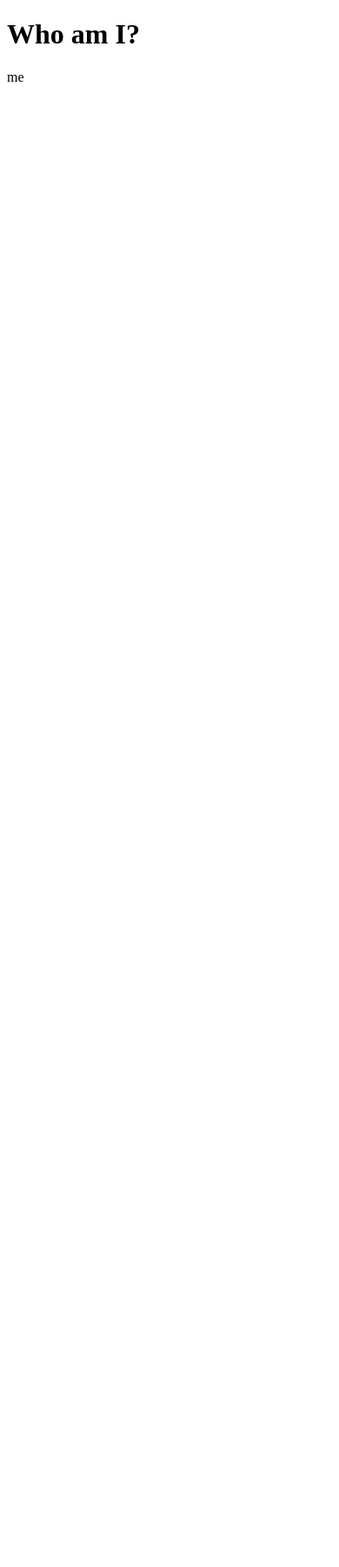
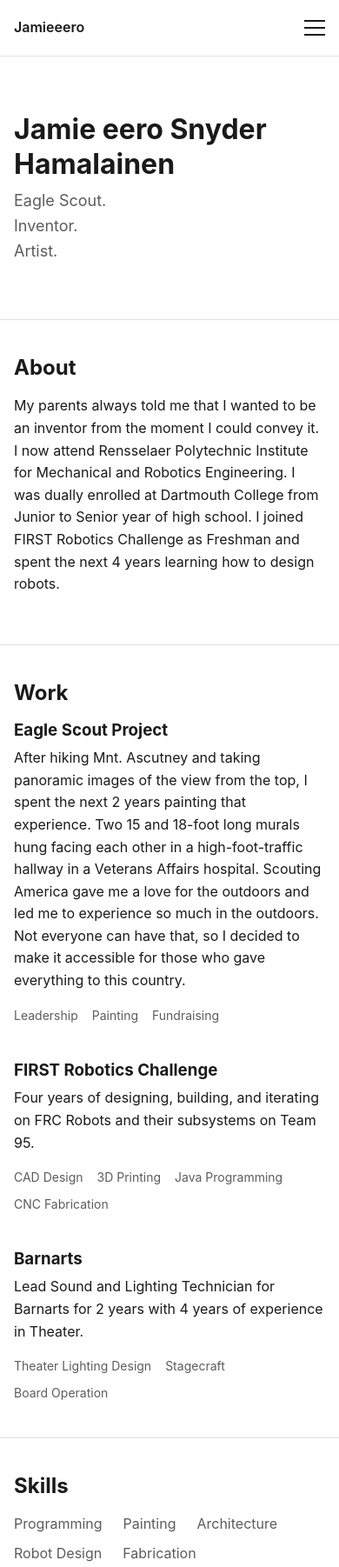
Before and after one commit to Jamieeero/jamieeero.com, a plain HTML site: page index.html in a window 390 px wide. Shown: the top 1802 px of the page at 87% size. Before the commit the page ends 844 px from the top, so only its background shows below. Drawn offline with Linux system fonts and the light colour scheme.

Commit message:
actual first website progress

```diff
--- a/index.html
+++ b/index.html
@@ -2,11 +2,137 @@
 <html lang="en">
 <head>
     <meta charset="UTF-8">
-    <title>Title</title>
+    <meta name="viewport" content="width=device-width, initial-scale=1.0">
+    <title>Your Name — Portfolio</title>
+    <meta name="description" content="Portfolio of Your Name.">
+    <link rel="stylesheet" href="styles.css">
 </head>
 <body>
-<h1>Who am I?</h1>
-<p>me</p>
 
+<a class="skip-link" href="#main">Skip to content</a>
+
+<header class="site-header">
+    <div class="header-inner">
+        <a href="#" class="logo">Jamieeero</a>
+
+        <button class="nav-toggle" id="navToggle" aria-expanded="false" aria-controls="primaryNav">
+            <span class="nav-toggle-bar"></span>
+            <span class="nav-toggle-bar"></span>
+            <span class="nav-toggle-bar"></span>
+            <span class="sr-only">Toggle menu</span>
+        </button>
+
+        <nav class="primary-nav" id="primaryNav">
+            <ul>
+                <li><a href="#about">About</a></li>
+                <li><a href="#work">Work</a></li>
+                <li><a href="#skills">Skills</a></li>
+                <li><a href="#contact">Contact</a></li>
+            </ul>
+        </nav>
+    </div>
+</header>
+
+<main id="main">
+
+    <section class="section hero" id="hero">
+        <div class="container">
+            <h1>Jamie eero Snyder Hamalainen</h1>
+            <p class="hero-subtitle">Eagle Scout.</p>
+            <p class="hero-subtitle">Inventor.</p>
+            <p class="hero-subtitle">Artist.</p>
+        </div>
+    </section>
+
+    <section class="section" id="about">
+        <div class="container">
+            <h2>About</h2>
+            <p>
+                My parents always told me that I wanted to be an inventor from the moment I could convey it. I now attend Rensselaer Polytechnic Institute
+                for Mechanical and Robotics Engineering. I was dually enrolled at Dartmouth College from Junior to Senior year of high school. I joined
+                FIRST Robotics Challenge as Freshman and spent the next 4 years learning how to design robots.
+            </p>
+        </div>
+    </section>
+
+    <section class="section" id="work">
+        <div class="container">
+            <h2>Work</h2>
+
+            <div class="project-list">
+
+                <article class="project">
+                    <h3><a href="#">Eagle Scout Project</a></h3>
+                    <p>After hiking Mnt. Ascutney and taking panoramic images of the view from the top, I spent the next 2 years painting that experience.
+                        Two 15 and 18-foot long murals hung facing each other in a high-foot-traffic hallway in a Veterans Affairs hospital. Scouting America
+                        gave me a love for the outdoors and led me to experience so much in the outdoors. Not everyone can have that, so I decided to make
+                        it accessible for those who gave everything to this country.
+                    </p>
+                    <ul class="project-meta">
+                        <li>Leadership</li>
+                        <li>Painting</li>
+                        <li>Fundraising</li>
+                    </ul>
+                </article>
+
+                <article class="project">
+                    <h3><a href="#">FIRST Robotics Challenge</a></h3>
+                    <p>Four years of designing, building, and iterating on FRC Robots and their subsystems on Team 95.</p>
+                    <ul class="project-meta">
+                        <li>CAD Design</li>
+                        <li>3D Printing</li>
+                        <li>Java Programming</li>
+                        <li>CNC Fabrication</li>
+                    </ul>
+                </article>
+
+                <article class="project">
+                    <h3><a href="#">Barnarts</a></h3>
+                    <p>Lead Sound and Lighting Technician for Barnarts for 2 years with 4 years of experience in Theater.</p>
+                    <ul class="project-meta">
+                        <li>Theater Lighting Design</li>
+                        <li>Stagecraft</li>
+                        <li>Board Operation</li>
+                    </ul>
+                </article>
+
+            </div>
+        </div>
+    </section>
+
+    <section class="section" id="skills">
+        <div class="container">
+            <h2>Skills</h2>
+            <ul class="skills-list">
+                <li>Programming</li>
+                <li>Painting</li>
+                <li>Architecture</li>
+                <li>Robot Design</li>
+                <li>Fabrication</li>
+            </ul>
+        </div>
+    </section>
+
+    <section class="section" id="contact">
+        <div class="container">
+            <h2>Contact</h2>
+            <p>The best way to reach me is by email.</p>
+            <ul class="contact-list">
+                <li><a href="mailto:snydej12@rpi.edu">snydej12@rpi.edu</a></li>
+                <li><a href="https://github.com/jamieeero" target="_blank" rel="noopener noreferrer">GitHub</a></li>
+                <li><a href="https://linkedin.com/in/jamieeero" target="_blank" rel="noopener noreferrer">LinkedIn</a></li>
+            </ul>
+        </div>
+    </section>
+
+</main>
+
+<footer class="site-footer">
+    <div class="container">
+        <p>&copy; <span id="year"></span> Jamie Snyder Hamalainen.</p>
+    </div>
+</footer>
+
+<script src="script.js"></script>
 </body>
 </html>
--- /dev/null
+++ b/script.js
@@ -0,0 +1,24 @@
+// mobile navigation toggle
+const navToggle = document.getElementById('navToggle');
+const primaryNav = document.getElementById('primaryNav');
+
+if (navToggle && primaryNav) {
+    navToggle.addEventListener('click', () => {
+        const isOpen = primaryNav.classList.toggle('is-open');
+        navToggle.setAttribute('aria-expanded', String(isOpen));
+    });
+
+    // closes the menu after a nav link is clicked (mobile)
+    primaryNav.querySelectorAll('a').forEach((link) => {
+        link.addEventListener('click', () => {
+            primaryNav.classList.remove('is-open');
+            navToggle.setAttribute('aria-expanded', 'false');
+        });
+    });
+}
+
+// footer year
+const yearEl = document.getElementById('year');
+if (yearEl) {
+    yearEl.textContent = new Date().getFullYear();
+}
--- /dev/null
+++ b/styles.css
@@ -0,0 +1,333 @@
+:root {
+    /* Color */
+    --color-bg: #ffffff;
+    --color-text: #1a1a1a;
+    --color-muted: #5c5c5c;
+    --color-border: #e0e0e0;
+    --color-accent: #1a1a1a; /* replace with a personal accent color */
+
+    /* Type */
+    --font-body: -apple-system, BlinkMacSystemFont, "Segoe UI", Roboto, Helvetica, Arial, sans-serif;
+    --font-size-base: 1rem;
+    --line-height-base: 1.6;
+
+    /* Layout */
+    --container-width: 820px;
+    --space-1: 0.5rem;
+    --space-2: 1rem;
+    --space-3: 1.5rem;
+    --space-4: 2.5rem;
+    --space-5: 4rem;
+    --space-6: 6rem;
+
+    --header-height: 64px;
+}
+
+@media (prefers-color-scheme: dark) {
+    :root {
+        --color-bg: #121212;
+        --color-text: #ececec;
+        --color-muted: #a0a0a0;
+        --color-border: #2a2a2a;
+        --color-accent: #ececec;
+    }
+}
+
+/* Reset / base */
+
+*,
+*::before,
+*::after {
+    box-sizing: border-box;
+}
+
+html {
+    -webkit-text-size-adjust: 100%;
+    scroll-behavior: smooth;
+}
+
+body {
+    margin: 0;
+    font-family: var(--font-body);
+    font-size: var(--font-size-base);
+    line-height: var(--line-height-base);
+    color: var(--color-text);
+    background-color: var(--color-bg);
+}
+
+img,
+picture,
+svg {
+    max-width: 100%;
+    display: block;
+}
+
+a {
+    color: inherit;
+}
+
+h1, h2, h3, h4 {
+    line-height: 1.25;
+    margin: 0 0 var(--space-2);
+}
+
+p {
+    margin: 0 0 var(--space-2);
+}
+
+ul {
+    margin: 0;
+    padding: 0;
+    list-style: none;
+}
+
+/* Respect reduced-motion preference */
+@media (prefers-reduced-motion: reduce) {
+    html {
+        scroll-behavior: auto;
+    }
+    * {
+        animation-duration: 0.001ms !important;
+        animation-iteration-count: 1 !important;
+        transition-duration: 0.001ms !important;
+    }
+}
+
+/* Visible keyboard focus */
+a:focus-visible,
+button:focus-visible {
+    outline: 2px solid var(--color-accent);
+    outline-offset: 2px;
+}
+
+/* Utility: visually hidden but available to assistive tech */
+.sr-only {
+    position: absolute;
+    width: 1px;
+    height: 1px;
+    padding: 0;
+    margin: -1px;
+    overflow: hidden;
+    clip: rect(0, 0, 0, 0);
+    white-space: nowrap;
+    border: 0;
+}
+
+/* Skip link: hidden until focused */
+.skip-link {
+    position: absolute;
+    left: -9999px;
+    top: 0;
+    background: var(--color-bg);
+    color: var(--color-text);
+    padding: var(--space-1) var(--space-2);
+    z-index: 1000;
+}
+
+.skip-link:focus {
+    left: var(--space-2);
+    top: var(--space-2);
+}
+
+/* Layout helpers */
+
+.container {
+    width: 100%;
+    max-width: var(--container-width);
+    margin-inline: auto;
+    padding-inline: var(--space-2);
+}
+
+.section {
+    padding-block: var(--space-5);
+    border-bottom: 1px solid var(--color-border);
+}
+
+.section:last-of-type {
+    border-bottom: none;
+}
+
+/*  Header / navigation */
+
+.site-header {
+    position: sticky;
+    top: 0;
+    z-index: 100;
+    background-color: var(--color-bg);
+    border-bottom: 1px solid var(--color-border);
+}
+
+.header-inner {
+    width: 100%;
+    display: flex;
+    align-items: center;
+    justify-content: space-between;
+    height: var(--header-height);
+    padding-inline: var(--space-2);
+}
+
+.logo {
+    font-weight: 600;
+    text-decoration: none;
+}
+
+.primary-nav ul {
+    display: flex;
+    gap: var(--space-3);
+}
+
+.primary-nav a {
+    text-decoration: none;
+    color: var(--color-muted);
+}
+
+.primary-nav a:hover,
+.primary-nav a:focus-visible {
+    color: var(--color-text);
+}
+
+/* Mobile nav toggle button: hidden on desktop */
+.nav-toggle {
+    display: none;
+    flex-direction: column;
+    justify-content: space-between;
+    width: 24px;
+    height: 18px;
+    background: none;
+    border: none;
+    padding: 0;
+    cursor: pointer;
+}
+
+.nav-toggle-bar {
+    display: block;
+    height: 2px;
+    width: 100%;
+    background-color: var(--color-text);
+}
+
+/* Hero */
+
+.hero {
+    padding-block: var(--space-6);
+}
+
+.hero h1 {
+    font-size: clamp(2rem, 5vw, 3rem);
+    margin-bottom: var(--space-1);
+}
+
+.hero-subtitle {
+    color: var(--color-muted);
+    font-size: 1.125rem;
+    margin: 0;
+}
+
+/* Projects */
+
+.project-list {
+    display: flex;
+    flex-direction: column;
+    gap: var(--space-4);
+}
+
+.project h3 {
+    margin-bottom: var(--space-1);
+}
+
+.project h3 a {
+    text-decoration: none;
+}
+
+.project h3 a:hover,
+.project h3 a:focus-visible {
+    text-decoration: underline;
+}
+
+.project-meta {
+    display: flex;
+    flex-wrap: wrap;
+    gap: var(--space-1) var(--space-2);
+    color: var(--color-muted);
+    font-size: 0.875rem;
+}
+
+/* skills */
+
+.skills-list {
+    display: flex;
+    flex-wrap: wrap;
+    gap: var(--space-1) var(--space-3);
+    color: var(--color-muted);
+}
+
+/* contact */
+
+.contact-list {
+    display: flex;
+    flex-direction: column;
+    gap: var(--space-1);
+}
+
+.contact-list a {
+    text-decoration: none;
+}
+
+.contact-list a:hover,
+.contact-list a:focus-visible {
+    text-decoration: underline;
+}
+
+/* Footer */
+
+.site-footer {
+    padding-block: var(--space-3);
+}
+
+.site-footer p {
+    margin: 0;
+    color: var(--color-muted);
+    font-size: 0.875rem;
+}
+
+/* Responsive: small screens (phone) */
+
+@media (max-width: 640px) {
+    .nav-toggle {
+        display: flex;
+    }
+
+    .primary-nav {
+        position: absolute;
+        top: var(--header-height);
+        left: 0;
+        right: 0;
+        background-color: var(--color-bg);
+        border-bottom: 1px solid var(--color-border);
+        max-height: 0;
+        overflow: hidden;
+        transition: max-height 0.2s ease;
+    }
+
+    .primary-nav.is-open {
+        max-height: 300px;
+    }
+
+    .primary-nav ul {
+        flex-direction: column;
+        gap: 0;
+        padding: var(--space-2);
+    }
+
+    .primary-nav li {
+        padding-block: var(--space-1);
+    }
+
+    .section {
+        padding-block: var(--space-4);
+    }
+
+    .hero {
+        padding-block: var(--space-5);
+    }
+}
```
